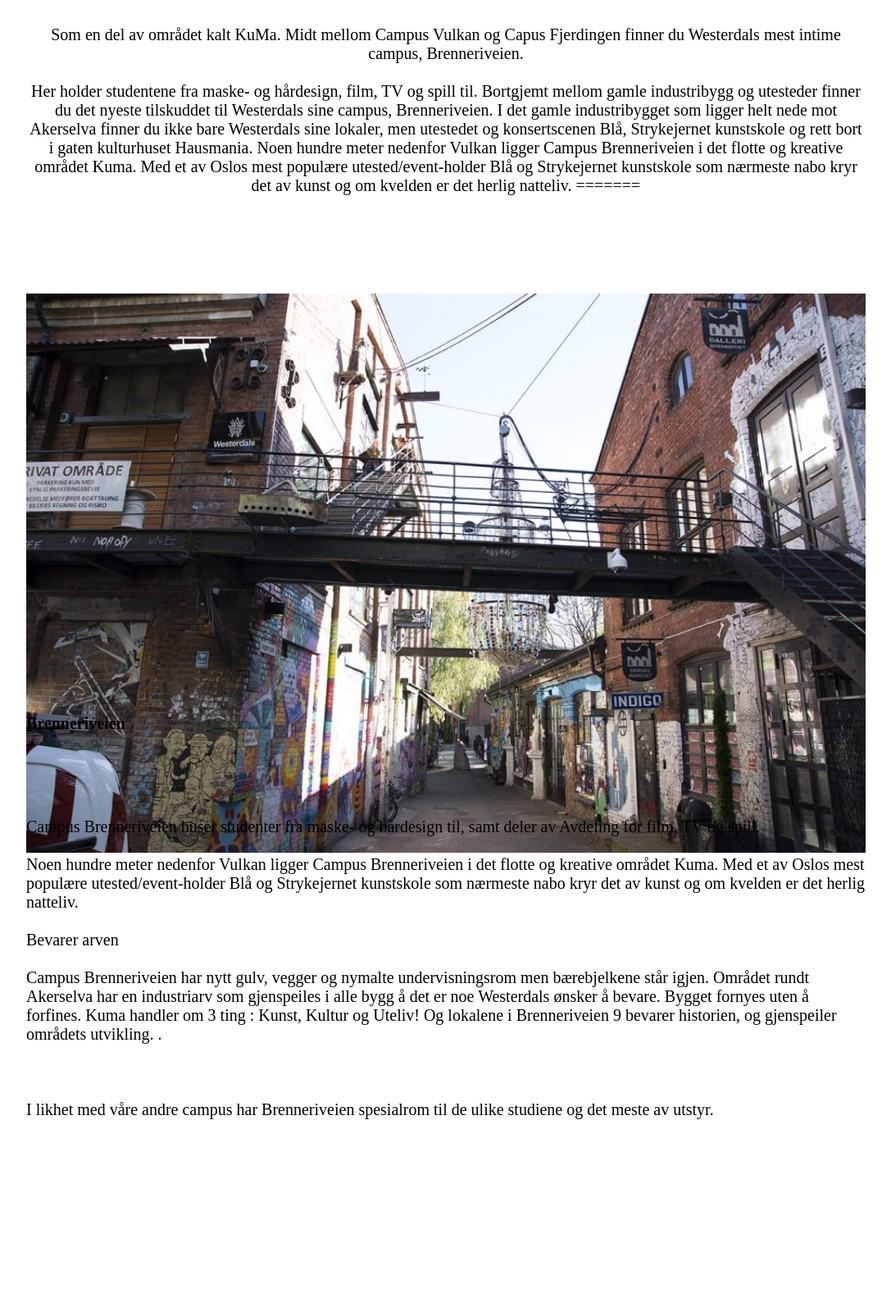
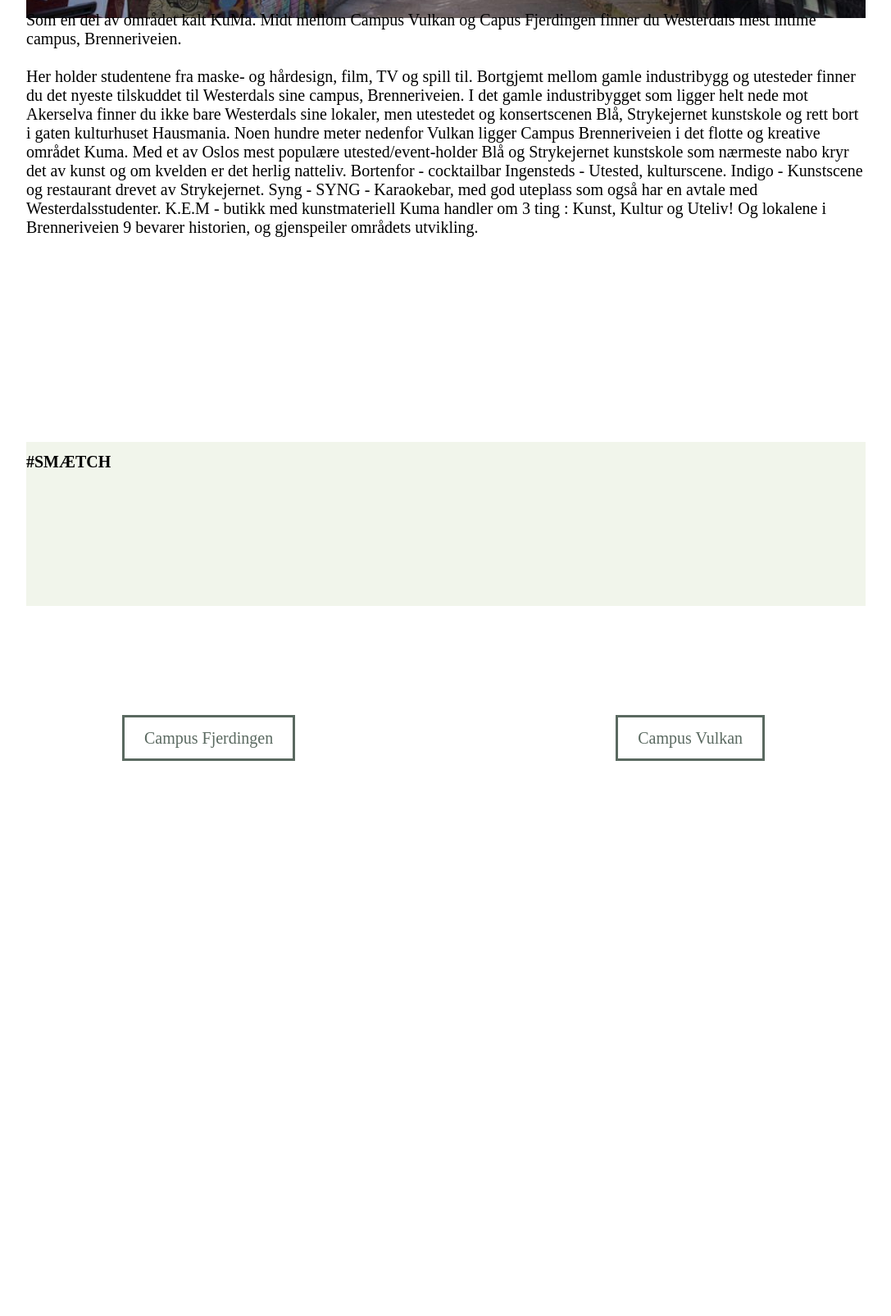
Before and after one commit to RobinFlaks/webprosjekt-gruppe27, a PHP site: page /brenneri.html in a window 1280 px wide. Shown: the part 761-2366 px from the top of the page at 82% size, without its empty margins (96-1183 px from the left). After the commit the page ends 1689 px from the top, so only its background shows below. Run offline with PHP 8.4, Linux system fonts and the light colour scheme.

Commit message:
Rettede skolesider

```diff
--- a/skolesider/brenneri.html
+++ b/skolesider/brenneri.html
@@ -5,24 +5,13 @@
     <link rel="stylesheet" href="skole.css" type="text/css">
     <meta charset="utf-8">
 
-<<<<<<< HEAD
 <title>Campus Brenneriveien</title>
+</head>
 
-</head>
     <body>
-        <div id="header1">
-                    <img id="logo" src="sm%C3%A6cth.png">
-
-                    <a href="reg-smaetch/studorreg.html" id="logotekst1">Blir en studor</a>
-                    <p id="logotekst2">Eventer</p>
-                    <a href="reg-smaetch/studentreg.html" id="logotekst3">Smætch</a>
-                    <p id="logotekst4">Westerdals campus</p>
-
-               </div>
-
 
 <div id="container">
-<img id="Bbilde" src="Brenneriveien.jpg">
+<img id="Hbilde" src="Brenneriveien.jpg">
 
 
     <div id="tekst">
@@ -35,45 +24,8 @@
             <br><br>
             Her holder studentene fra maske- og hårdesign, film, TV og spill til.
             Bortgjemt mellom gamle industribygg og utesteder finner du det nyeste tilskuddet til Westerdals sine campus, Brenneriveien. I det gamle industribygget som ligger helt nede mot Akerselva finner du ikke bare Westerdals sine lokaler, men utestedet og konsertscenen Blå, Strykejernet kunstskole og rett bort i gaten kulturhuset Hausmania. Noen hundre meter nedenfor Vulkan ligger Campus Brenneriveien i det flotte og kreative området Kuma. Med et av Oslos mest populære utested/event-holder Blå og Strykejernet kunstskole som nærmeste nabo kryr det av kunst og om kvelden er det herlig natteliv.
-=======
-    <title>info om Brenneriveien</title>
 
-</head>
 
-<body>
-
-    <div id="container">
-        <img id="vulkan" src="Brenneriveien.jpg">
-
-        <div id="tekst">
-
-            <h1>Brenneriveien</h1>
-            <br>
-            <br>
-            <br>
-            <p id="om skolen">Campus Brenneriveien huser studenter fra maske- og hårdesign til, samt deler av Avdeling for film, TV og spill.
-                <br>
-                <br> Noen hundre meter nedenfor Vulkan ligger Campus Brenneriveien i det flotte og kreative området Kuma. Med et av Oslos mest populære utested/event-holder Blå og Strykejernet kunstskole som nærmeste nabo kryr det av kunst og om kvelden er det herlig natteliv.
-                <br>
-                <br>
-
-                <span>Bevarer arven</span>
-                <br>
-                <br> Campus Brenneriveien har nytt gulv, vegger og nymalte undervisningsrom men bærebjelkene står igjen. Området rundt Akerselva har en industriarv som gjenspeiles i alle bygg å det er noe Westerdals ønsker å bevare. Bygget fornyes uten å forfines. Kuma handler om 3 ting : Kunst, Kultur og Uteliv! Og lokalene i Brenneriveien 9 bevarer historien, og gjenspeiler områdets utvikling. .
-                <br>
-                <br>
-
-                <span></span>
-                <br>
-                <br> I likhet med våre andre campus har Brenneriveien spesialrom til de ulike studiene og det meste av utstyr.
-
-            </p>
-        </div>
-    </div>
-    <div>
-
-        <div id="header1">
->>>>>>> origin/master
 
 
             Bortenfor - cocktailbar
@@ -81,29 +33,17 @@
             Indigo -  Kunstscene og restaurant drevet av Strykejernet.
             Syng - SYNG - Karaokebar, med god uteplass som også har en avtale med Westerdalsstudenter.
 
-<<<<<<< HEAD
-
             K.E.M - butikk med kunstmateriell
             Kuma handler om 3 ting : Kunst, Kultur og Uteliv! Og lokalene i Brenneriveien 9 bevarer historien, og gjenspeiler områdets utvikling.
-
-
         </p>
-     <br><br><br>
-
     </div>
     <div id="RegogSkole">
-       <h2 id="TilgjengeligStud">Tilgjengelige studors hos Brenneriveien<br></h2>
+       <h1 id="GrønnBoks">#SMÆTCH</h1>
 
-
-        <br><br>
-
-            <br><br>
         <a href="fjerdingen.html" id="nesteF">Campus Fjerdingen</a>
 
          <a href="vulkan.html" id="nesteV">Campus Vulkan</a>
 
-
-    </div>
 
     </div>
 
@@ -116,25 +56,8 @@
                     <p id="logotekst4">Westerdals campus</p>
 
                </div>
-
-
-
-
-=======
         </div>
 
-        <div id="header2">
-            <img id="logo" src="../Forside/Bilderforside/logo123.png">
-
-            <div id="meny">logg inn</div>
-
-        </div>
-    </div>
-
-
-
-
->>>>>>> origin/master
 </body>
 
 </html>
--- a/skolesider/skole.css
+++ b/skolesider/skole.css
@@ -121,7 +95,6 @@
 }
 /* Infortekst om skolen */
 #skolen{
-    text-align: center;
 
 }
 /*css for grønn container*/
```
Also changed, not shown: other parts of skolesider/skole.css (+1 -27 lines), skolesider/fjerdingen.html (+15 -9 lines), skolesider/vulkan.html (+14 -12 lines). Lines whose indentation alone changed are shown as unchanged.
